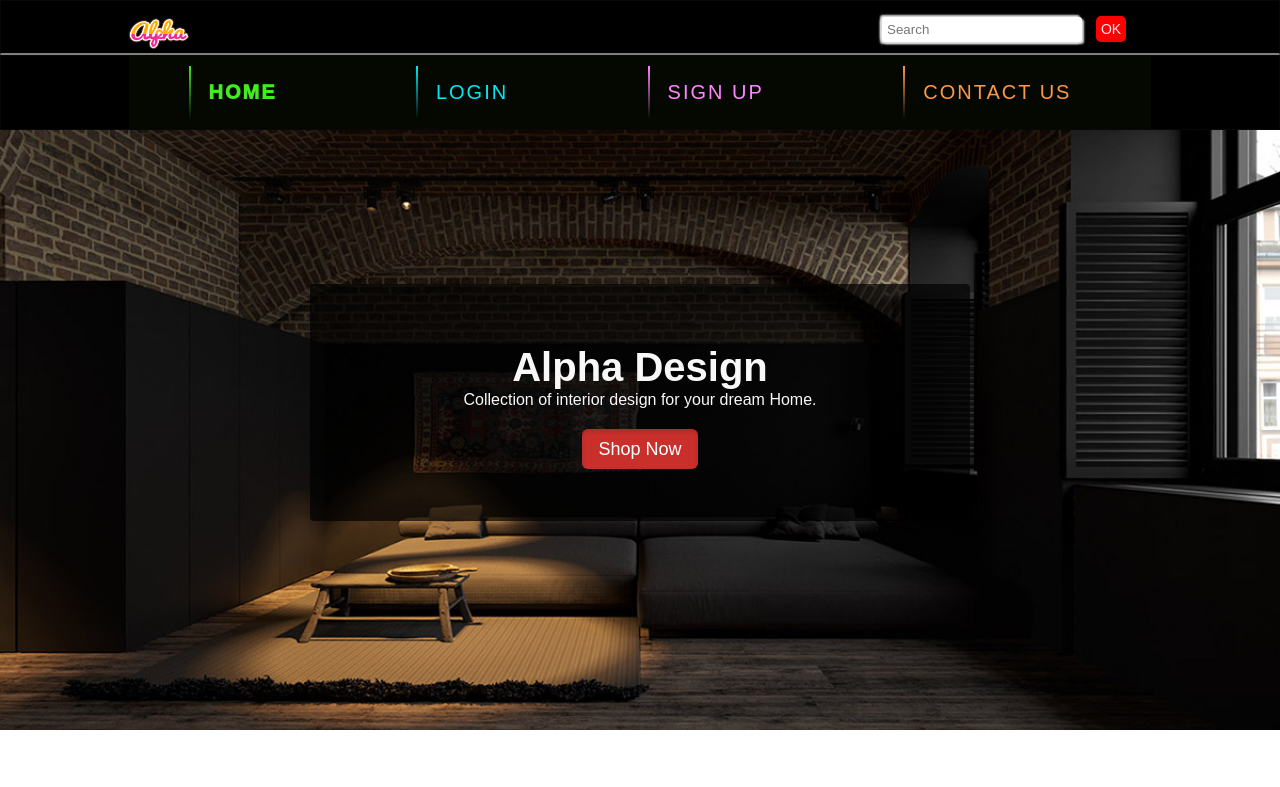
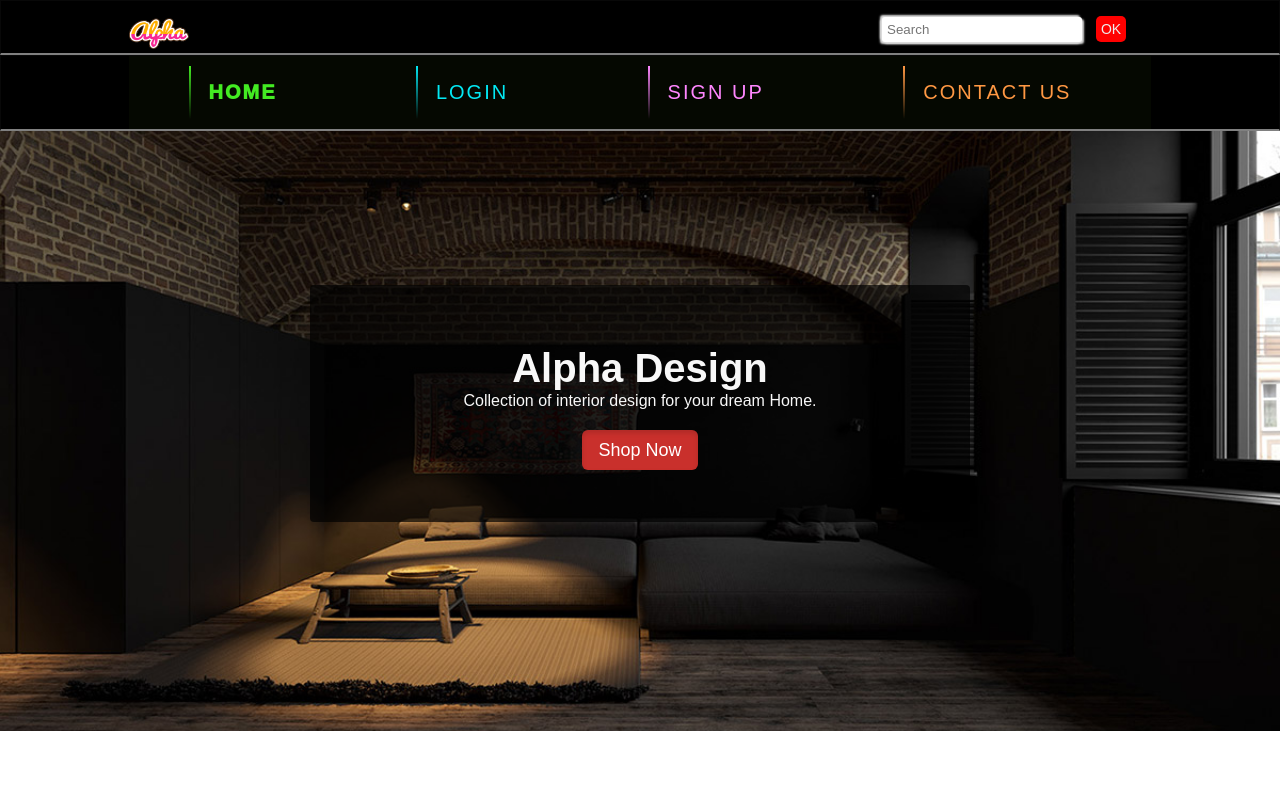
Before and after one commit to aazadprasad/e-commerce.github.io, a plain HTML site: page index.html in a window 1280 px wide. Shown: the top 787 px of the page. Drawn offline with Linux system fonts and the light colour scheme.

Commit message:
Update index-style.css

```diff
--- a/css/index-style.css
+++ b/css/index-style.css
@@ -31,7 +31,7 @@ a
 	min-height: 55px;
 	border: 1px solid #080808;
 }
-.header{
+.header, .navbar{
 	border-bottom: 2px solid grey;
 }
 .inner-header, .inner-navbar
```
